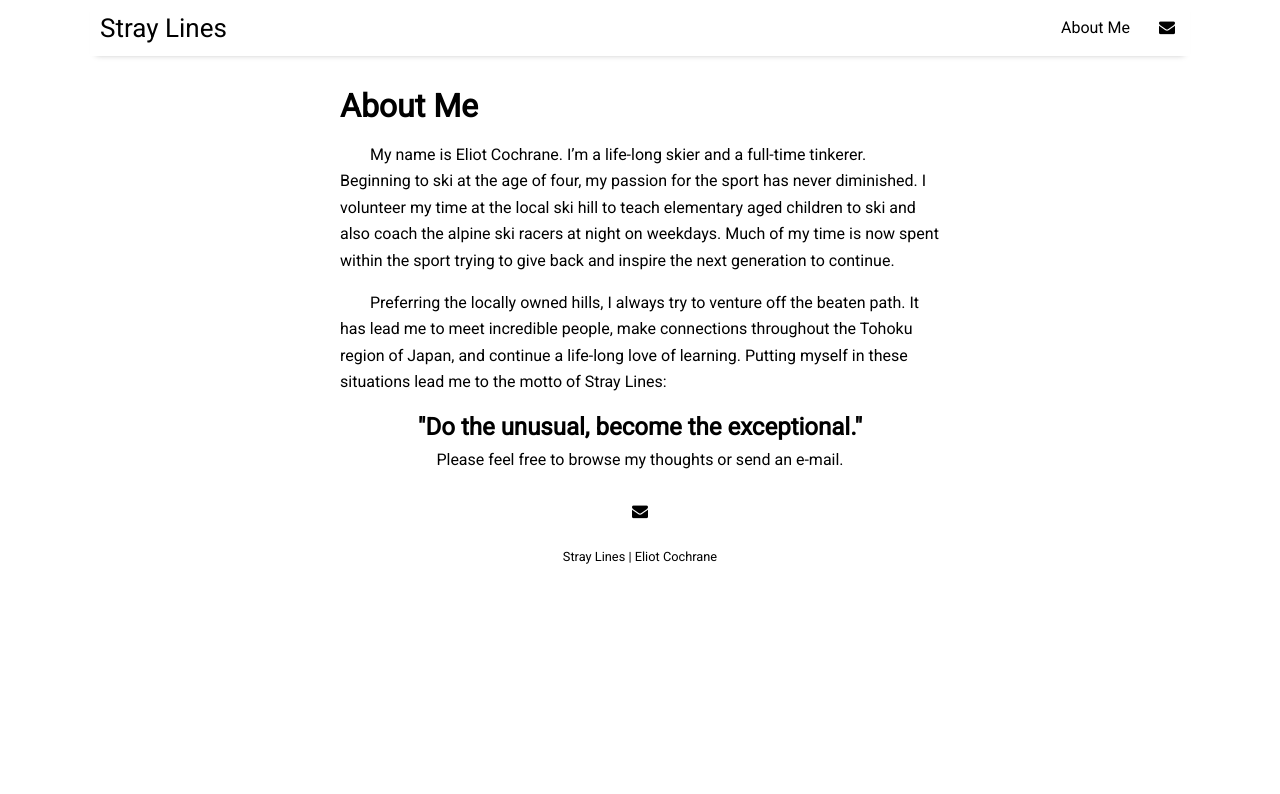
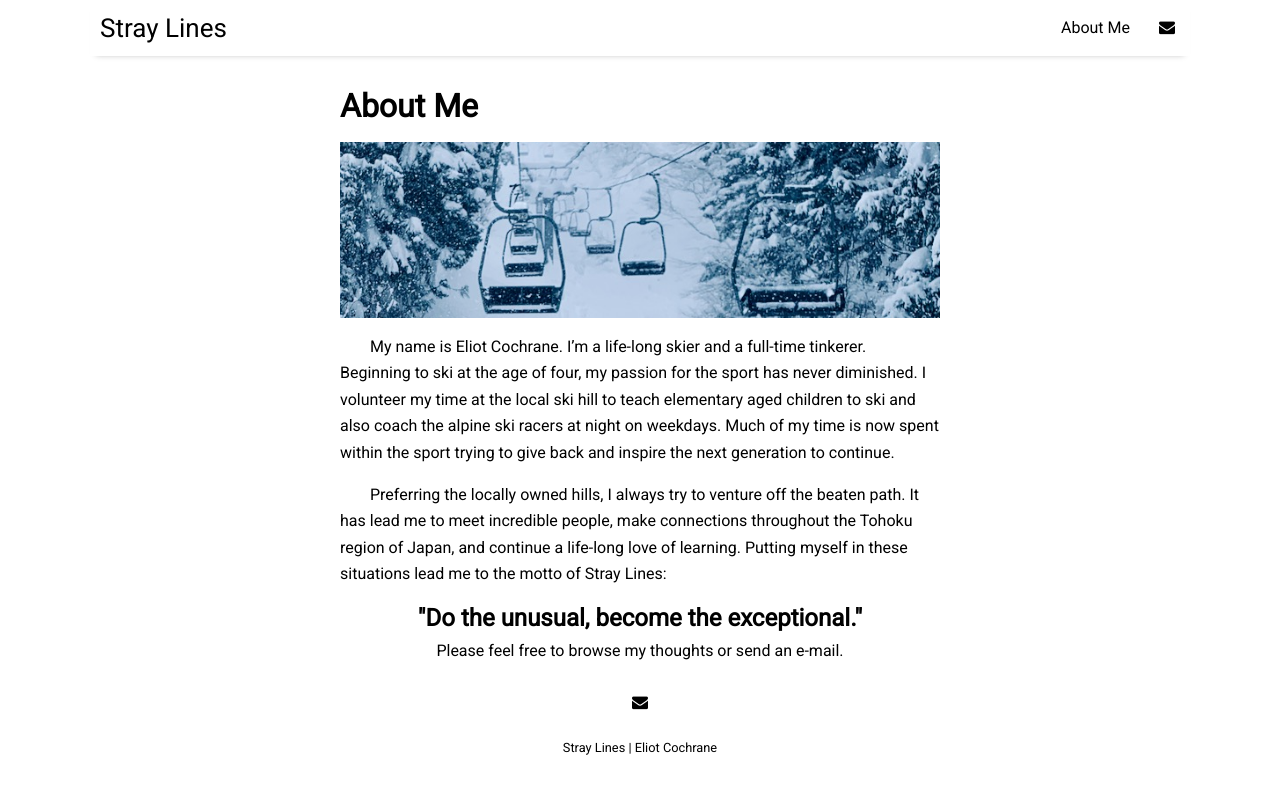
Before and after one commit to eliotcochrane/eliotcochrane.github.io, a Jekyll site: the page built from pages/about.md, in a window 1280 px wide. Shown: the top 794 px of the page. Built offline with Jekyll 4.4.1, drawn with Linux system fonts in a browser that asks for light colours; nearby versions of some CDN libraries.

Commit message:
First original picture
-First line of code including image in the line

```diff
--- a/pages/about.md
+++ b/pages/about.md
@@ -3,6 +3,7 @@ layout: page
 title: About Me
 permalink: /about
 ---
+![Photo from ski lift during heavy snow](/assets/img/aboutme/lift-banner.png)
 
 My name is Eliot Cochrane. I'm a life-long skier and a full-time tinkerer. Beginning to ski at the age of four, my passion for the sport has never diminished. I volunteer my time at the local ski hill to teach elementary aged children to ski and also coach the alpine ski racers at night on weekdays. Much of my time is now spent within the sport trying to give back and inspire the next generation to continue.
 
```
